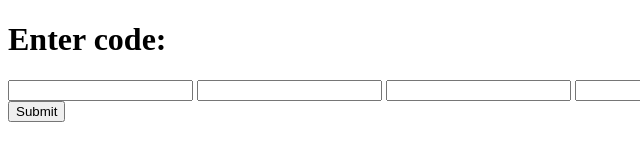
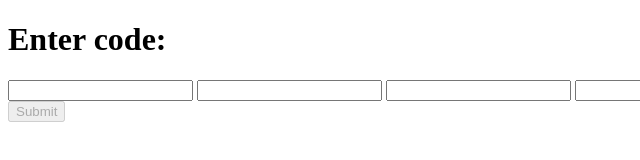
Before and after one commit to victorhripko-frontloops-elements/11, a plain HTML site: page src/index.html in a window 1280 px wide. Shown: the full height of the page, 0-640 px from the left. Drawn offline with Linux system fonts and the light colour scheme.

Commit message:
add disabeld attribute

```diff
--- a/src/index.html
+++ b/src/index.html
@@ -25,7 +25,7 @@
       <input type="text" maxLength="1" max="1" class="input__item">
     </div>
 
-    <button class="btn submit-btn" type="submit">
+    <button class="btn submit-btn" disabled type="submit">
       Submit
     </button>
   </form>
```
